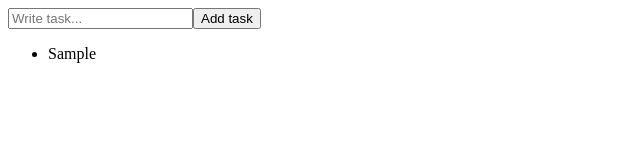
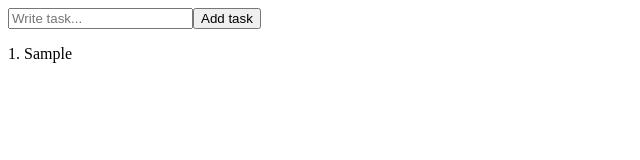
Before and after one commit to Zekumoru/top-react-list, a React (Create React App) app: page / in a window 1280 px wide. Both pictures are taken after typing "Sample" into the empty fields and a click on the button "Add task". Shown: the top 160 px of the page, without its empty margins (0-640 px from the left). Built offline with nearby package versions, Linux system fonts and the light colour scheme.

Commit message:
Display number next to list items

```diff
--- a/src/components/Overview.js
+++ b/src/components/Overview.js
@@ -6,8 +6,8 @@ class Overview extends React.Component {
     const { items } = this.props;
     return (
       <ul className="Overview">
-        {items.map((item) => (
-          <OverviewItem key={item.id} item={item} />
+        {items.map((item, index) => (
+          <OverviewItem key={item.id} item={item} number={index + 1} />
         ))}
       </ul>
     );
--- a/src/components/OverviewItem.js
+++ b/src/components/OverviewItem.js
@@ -2,8 +2,12 @@ import React from 'react';
 
 class OverviewItem extends React.Component {
   render() {
-    const { item } = this.props;
-    return <li className="OverviewItem">{item.task}</li>;
+    const { number, item } = this.props;
+    return (
+      <li className="OverviewItem">
+        {number}. {item.task}
+      </li>
+    );
   }
 }
 
--- /dev/null
+++ b/src/index.css
@@ -0,0 +1,4 @@
+ul {
+  padding: 0;
+  list-style-type: none;
+}
--- a/src/index.js
+++ b/src/index.js
@@ -1,6 +1,7 @@
 import React from 'react';
 import ReactDOM from 'react-dom/client';
 import App from './App';
+import './index.css';
 
 const root = ReactDOM.createRoot(document.getElementById('root'));
 root.render(
```
